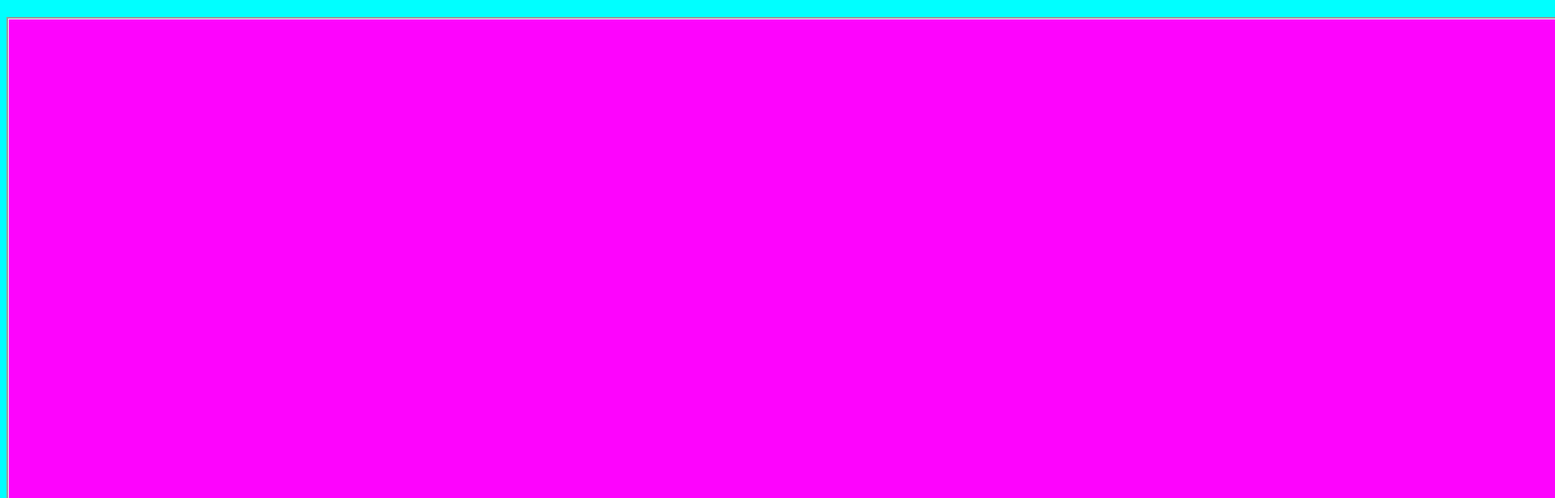
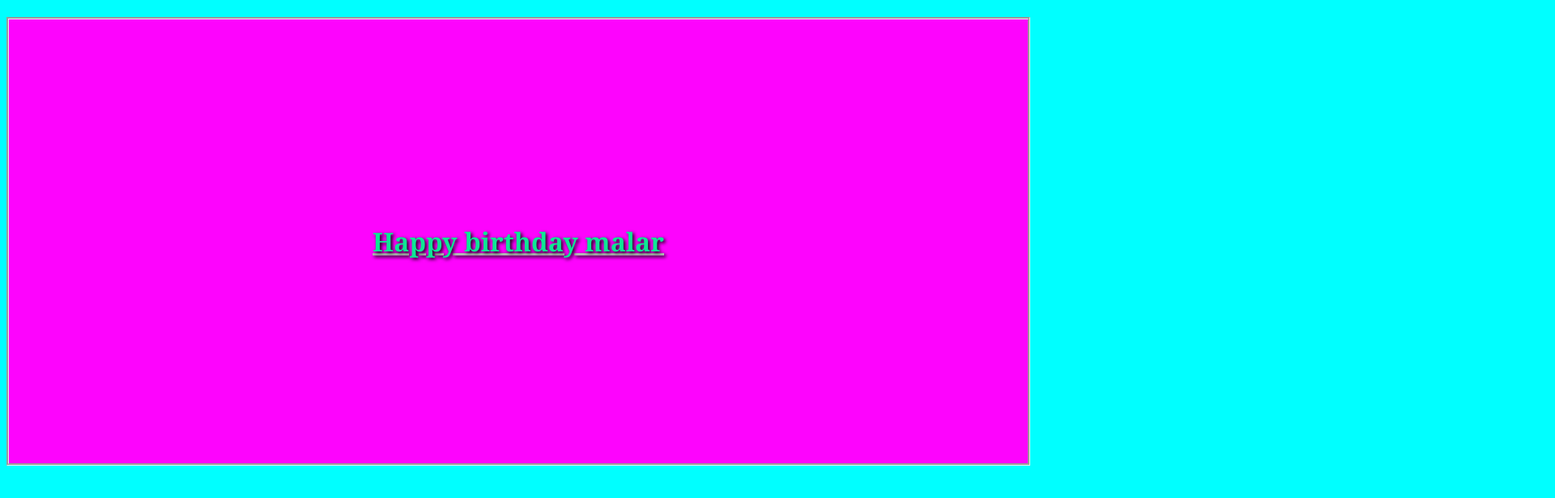
Before and after one commit to allimamalar/count, a plain HTML site: page index.html in a window 1280 px wide. Shown: the top 616 px of the page at 81% size, 1920 px wide, since content can reach past the window. Drawn offline with Linux system fonts and the light colour scheme.

Commit message:
Update index.css

```diff
--- a/index.css
+++ b/index.css
@@ -1,7 +1,7 @@
 h1{
     background-color: rgb(253, 4, 253);
     font-family: Georgia, serif;
-    padding:250%;
+    padding:20%;
     text-decoration: underline;
     border-style:groove;
     text-decoration-color: rgb(178, 181, 182);
```
